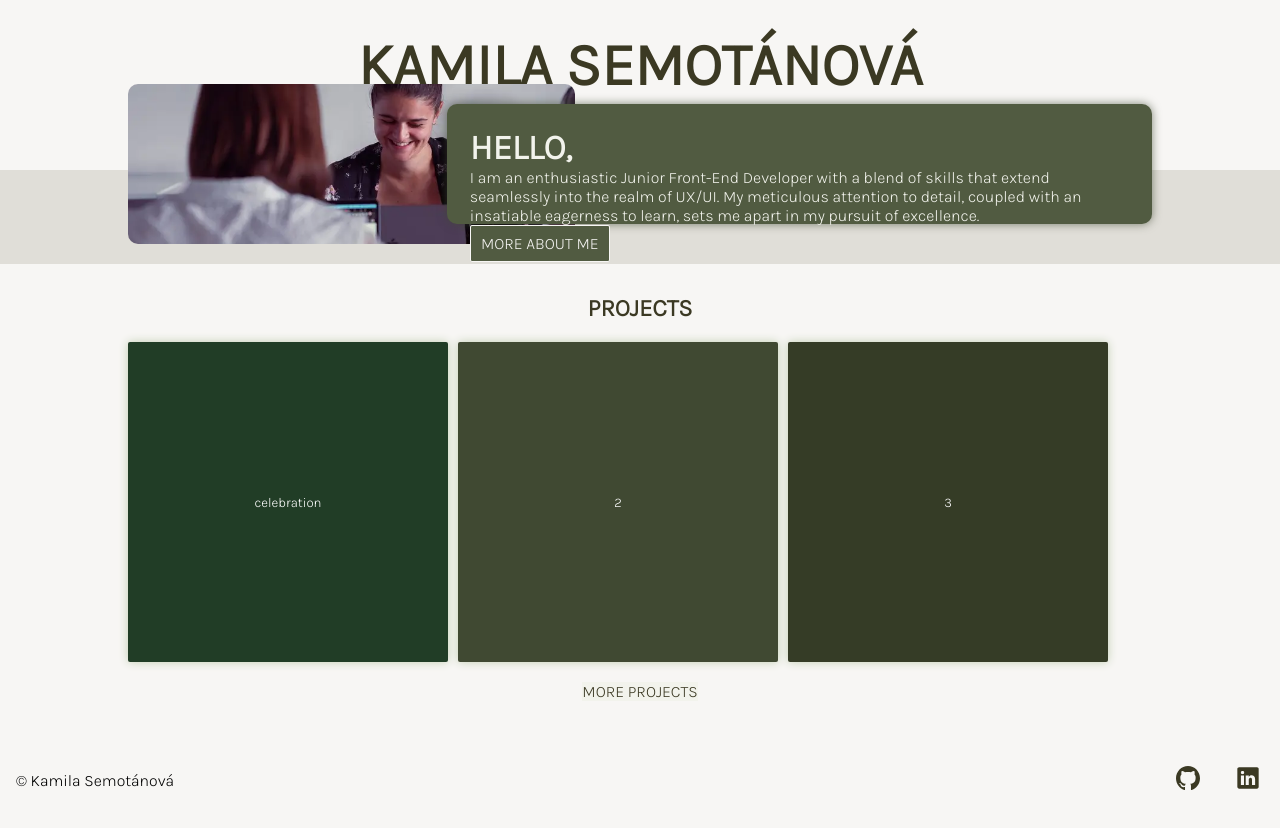
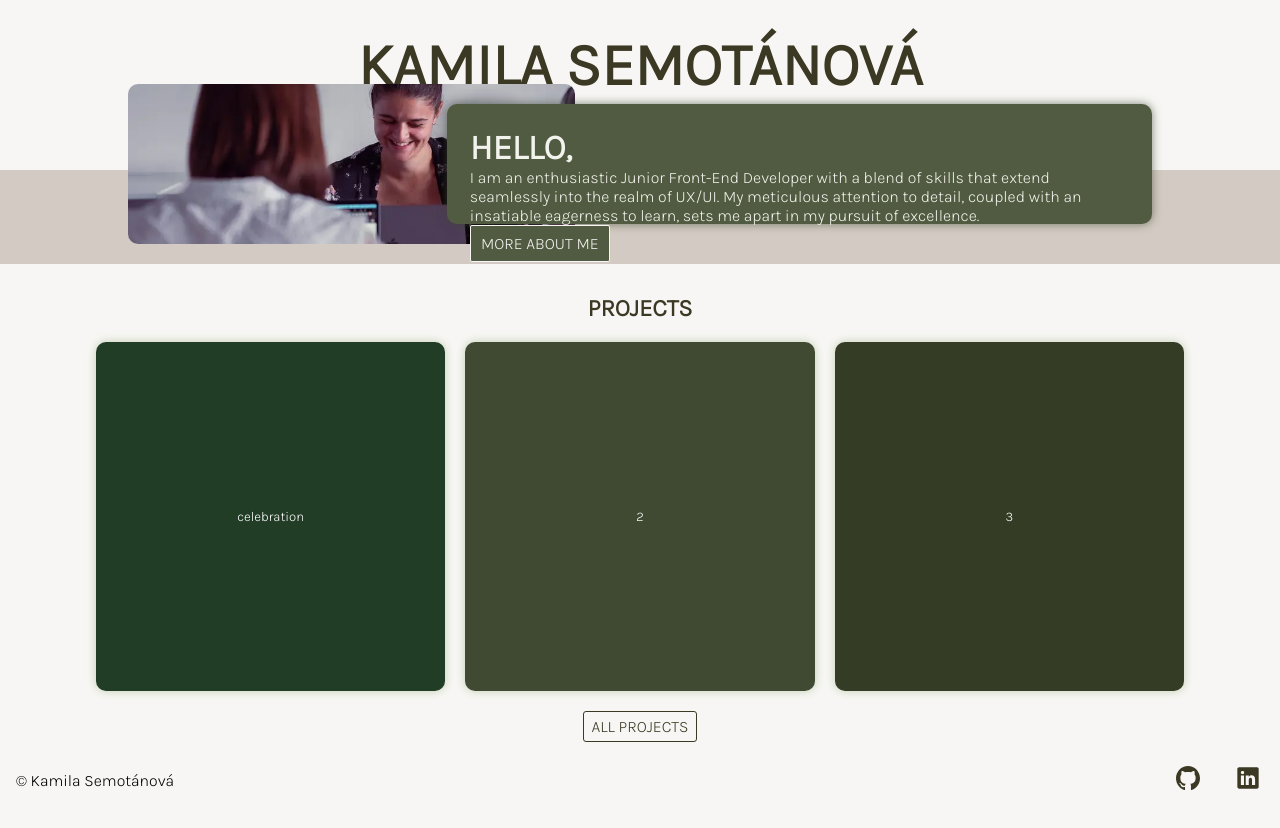
Before and after one commit to KamilaSemotanova/kamila-semotanova, a React app: page / in a window 1280 px wide. Shown: the top 828 px of the page. Built offline with nearby package versions, Linux system fonts and the light colour scheme.

Commit message:
Adjust responsivity of projects

```diff
--- a/src/pages/HomePage/HomeAbout/style.css
+++ b/src/pages/HomePage/HomeAbout/style.css
@@ -29,7 +29,7 @@
   text-align: center;
   width: 140px;
   color: #f7f6f4;
-  border: 1px solid #f7f6f4;
+  border: 0.3px solid #f7f6f4;
   border-radius: 10px;
   background-color: #515b41;
   padding: 0.5rem;
@@ -50,7 +50,7 @@
   .home-about {
     display: flex;
     align-items: center;
-    background-color: #e0ded8;
+    background-color: #d3cbc3;
     background-size: cover;
     background-position: center;
     height: 25vh;
--- a/src/pages/HomePage/ProjectsReview/index.jsx
+++ b/src/pages/HomePage/ProjectsReview/index.jsx
@@ -14,7 +14,7 @@ export const ProjectsReview = () => {
         <button className="projects-review__project project3">3</button>
       </section>
       <Link to="/projects" className="projects-review__btn">
-        More projects
+        All projects
       </Link>
     </section>
   );
--- a/src/pages/HomePage/ProjectsReview/style.css
+++ b/src/pages/HomePage/ProjectsReview/style.css
@@ -10,9 +10,9 @@
 
 .projects-review__box {
   display: flex;
-  gap: 10px;
-  flex-wrap: wrap;
-  width: 80vw;
+  flex-direction: column;
+  gap: 20px;
+  width: 85vw;
   border-radius: 20px;
 }
 
@@ -24,17 +24,20 @@
 .projects-review__project {
   color: white;
   border: none;
-  border-radius: 2px;
+  border-radius: 10px;
   -webkit-box-shadow: 0px 0px 10px 0px #C2CFB2;
   -moz-box-shadow: 0px 0px 10px 0px #C2CFB2;
   box-shadow: 0px 0px 10px 0px #C2CFB2;
   cursor: pointer;
-  width: 25vw;
+  width: 85vw;
   height: 25vw;
 }
 
 .projects-review__project:hover {
   color: #3B3923;
+  -webkit-box-shadow: 0px 0px 10px 0px #d3cbc3;
+  -moz-box-shadow: 0px 0px 10px 0px #d3cbc3;
+  box-shadow: 0px 0px 10px 0px #d3cbc3;
 }
 
 .project1 {
@@ -42,7 +45,7 @@
 }
 
 .project1:hover {
-  background: #e3d8d8;
+  background: #d3cbc3;
 }
 
 .project2 {
@@ -50,7 +53,7 @@
 }
 
 .project2:hover {
-  background: #d1c0bf;
+  background: #d3cbc3;
 }
 
 .project3 {
@@ -58,33 +61,34 @@
 }
 
 .project3:hover {
-  background: #e3d8d8;
-}
-
-.project4 {
-  background-color: #132a13;
-}
-
-.project4:hover {
-  background: #d1c0bf;
-}
-
-.project5 {
-  background-color: #213d26;
-}
-
-.project5:hover {
-  background: #F3E7EC;
+  background: #d3cbc3;
 }
 
 .projects-review__btn {
   color: #3B3923;
-  background-color: #f2f3ec;
+  padding: 5px 8px;
+  border: 0.3px solid #3B3923;
+  border-radius: 3px;
+  background-color: #f7f6f4;
   text-decoration: none;
   text-transform: uppercase;
 }
 
 .projects-review__btn:hover {
   cursor: pointer;
-  border-bottom: 1px solid #3B3923;
+  border: 1px solid #f7f6f4;
+  color: #f7f6f4;
+  background-color: #3B3923;
 }
+
+@media (min-width: 601px) {
+  .projects-review__box {
+    flex-direction: row;
+    flex-wrap: wrap;
+  }
+
+  .projects-review__project {
+    width: calc((85vw - 40px)/3);
+    height: calc((85vw - 40px)/3);
+  }
+}
```
